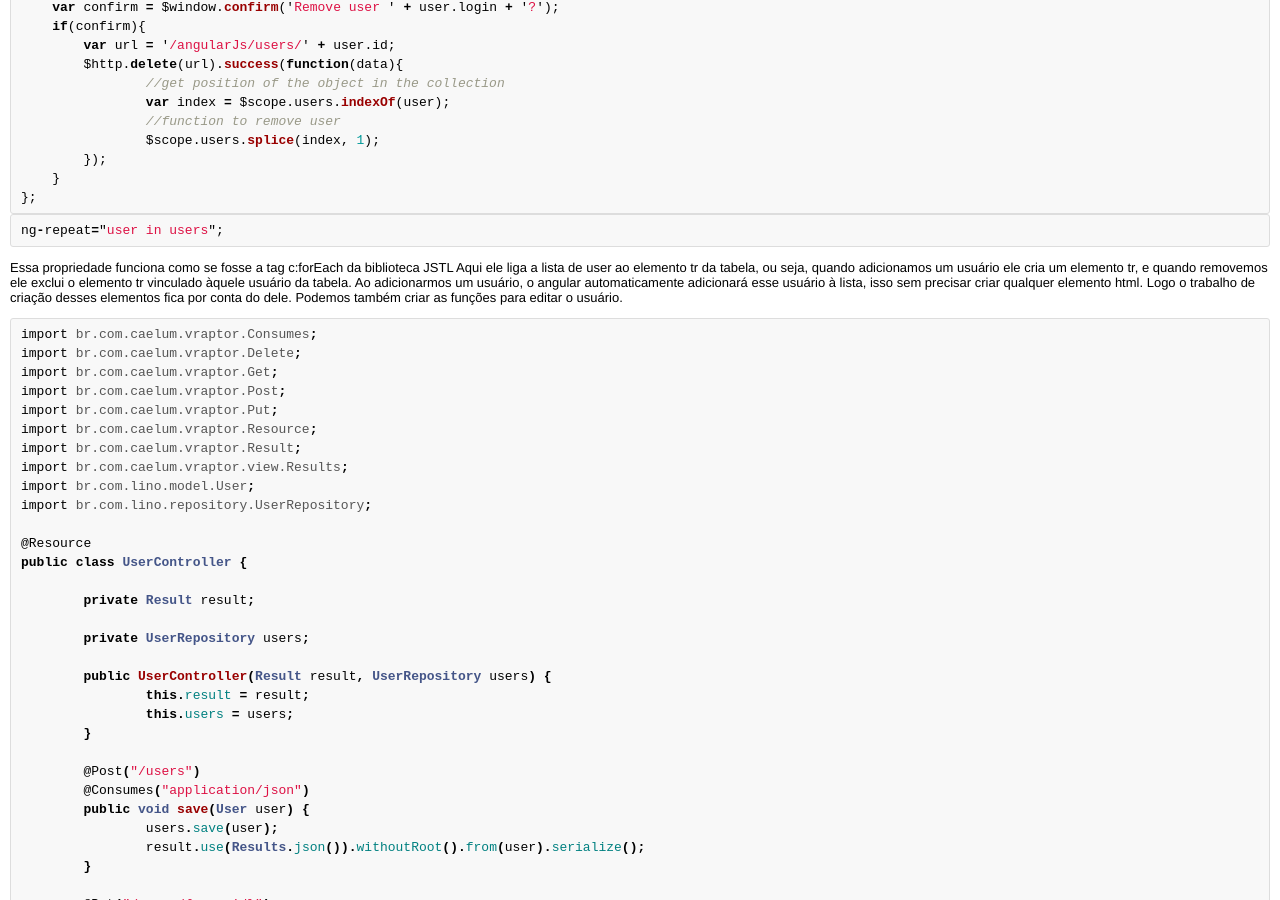
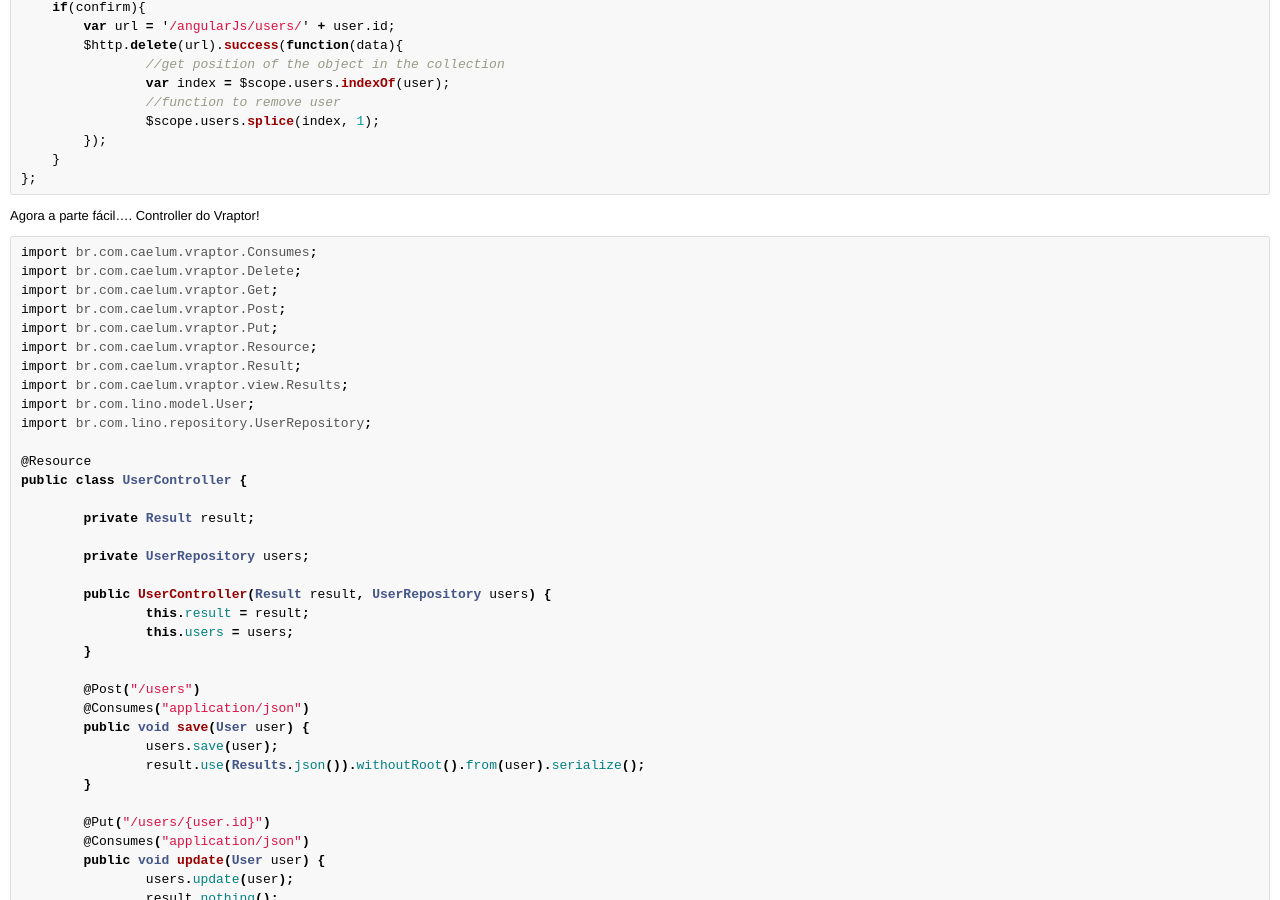
Before and after one commit to ricardo-lino/4data.github.io, a Jekyll site: the page built from _posts/2013-07-26-crud-angularjs-vraptor.html, in a window 1280 px wide and 900 px high, scrolled down 2432 px. Built offline with Jekyll 4.4.1, drawn with Linux system fonts in a browser that asks for light colours; some of the changed text lies outside the part shown.

Commit message:
adicionando quebras de linha

```diff
--- a/_posts/2013-07-26-crud-angularjs-vraptor.html
+++ b/_posts/2013-07-26-crud-angularjs-vraptor.html
@@ -118,7 +118,7 @@ Perceba que no botão “Send user” do nosso user.html estamos passando qual f
 <br />
 A seguir, temos a propriedade ng-repeat:
 {% highlight javascript %}
-ng-repeat="user in users"";
+ng-repeat="user in users";
 {% endhighlight %}
 
 <p>
@@ -135,7 +135,6 @@ $scope.edit = function(user){
     $scope.user = user;
 };
 
-//Essa será executada no click do botão edit ("putUser")
 $scope.putUser = function () {
     //converting the user in json
     var user = angular.toJson({user : $scope.user});
@@ -166,16 +165,8 @@ $scope.deleteUser = function(user){
 };
 {% endhighlight %}
 
-
-{% highlight javascript %}
-ng-repeat="user in users";
-{% endhighlight %}
-
 <p>
-Essa propriedade funciona como se fosse a tag c:forEach da biblioteca JSTL
-Aqui ele liga a lista de user ao elemento tr da tabela, ou seja, quando adicionamos um usuário ele cria um elemento tr, e quando removemos ele exclui o elemento tr vinculado àquele usuário da tabela.
-Ao adicionarmos um usuário, o angular automaticamente adicionará esse usuário à lista, isso sem precisar criar qualquer elemento html. Logo o trabalho de criação desses elementos fica por conta do dele.
-Podemos também criar as funções para editar o usuário.
+Agora a parte fácil…. Controller do Vraptor!
 </p>
 
 {% highlight java %}
@@ -234,9 +225,10 @@ public class UserController {
 {% endhighlight %}
 
 <p>
-
 Note que precisamos anotar nosso método com o @Consumes e passar o formato do dado enviado! Sem isso o Vraptor não saberá deserializar o json passado.
-Você pode baixar o projeto que está no git e pode visualiza-lo através desse link: angularjs-with-vraptor
+</p>
+<p>
+Você pode baixar o projeto que está no git e pode visualiza-lo através desse link: <a href="https://github.com/ricardo-lino/AngularJsWithVaptor">angularjs-with-vraptor</a>
 </p>
 <p>
 Esse post é apenas uma introdução ao AngularJs, no próximo post irei mostrar outros conceitos por trás desse novo framework javascript
```
Also changed, not shown: other parts of _posts/2013-07-26-crud-angularjs-vraptor.html (+1 -1 lines).
